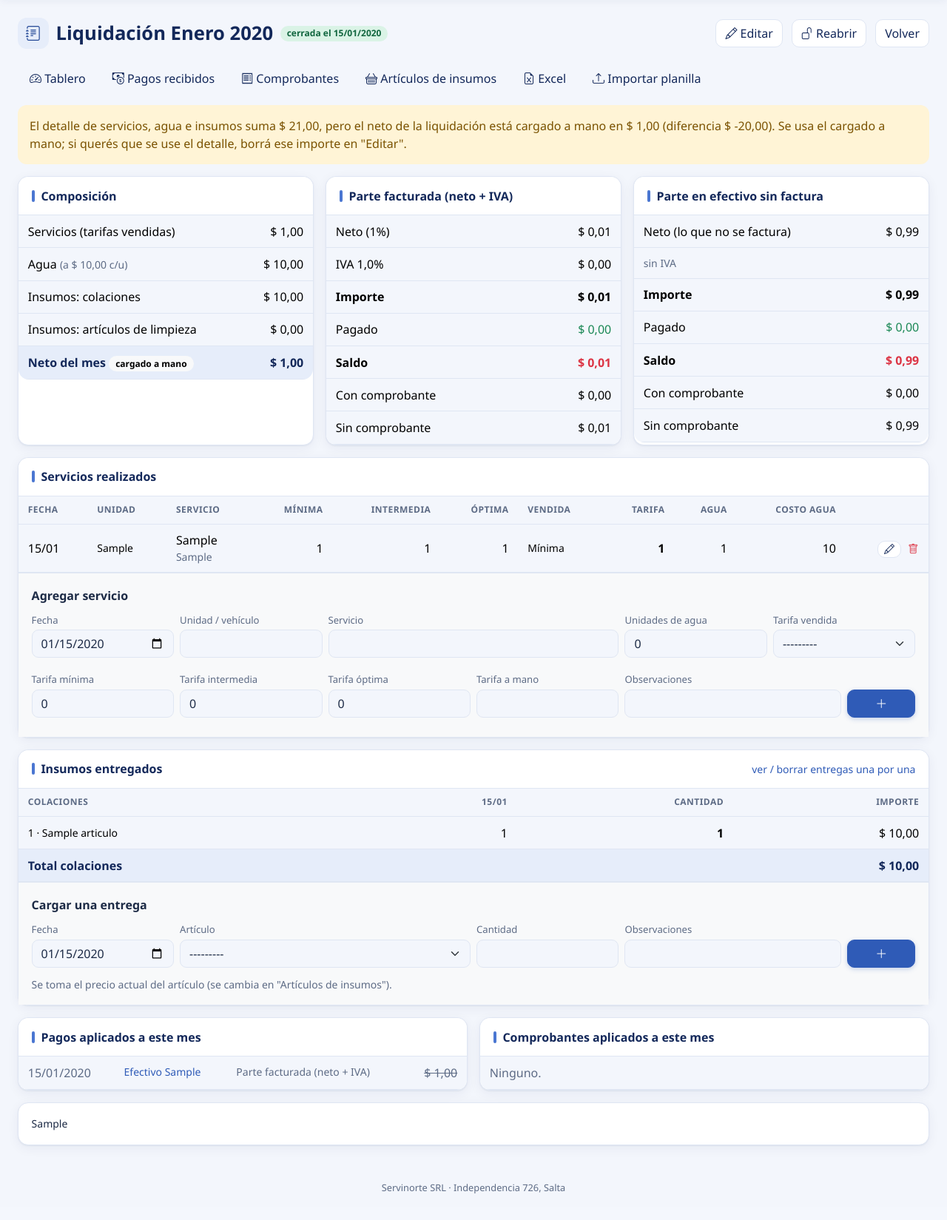
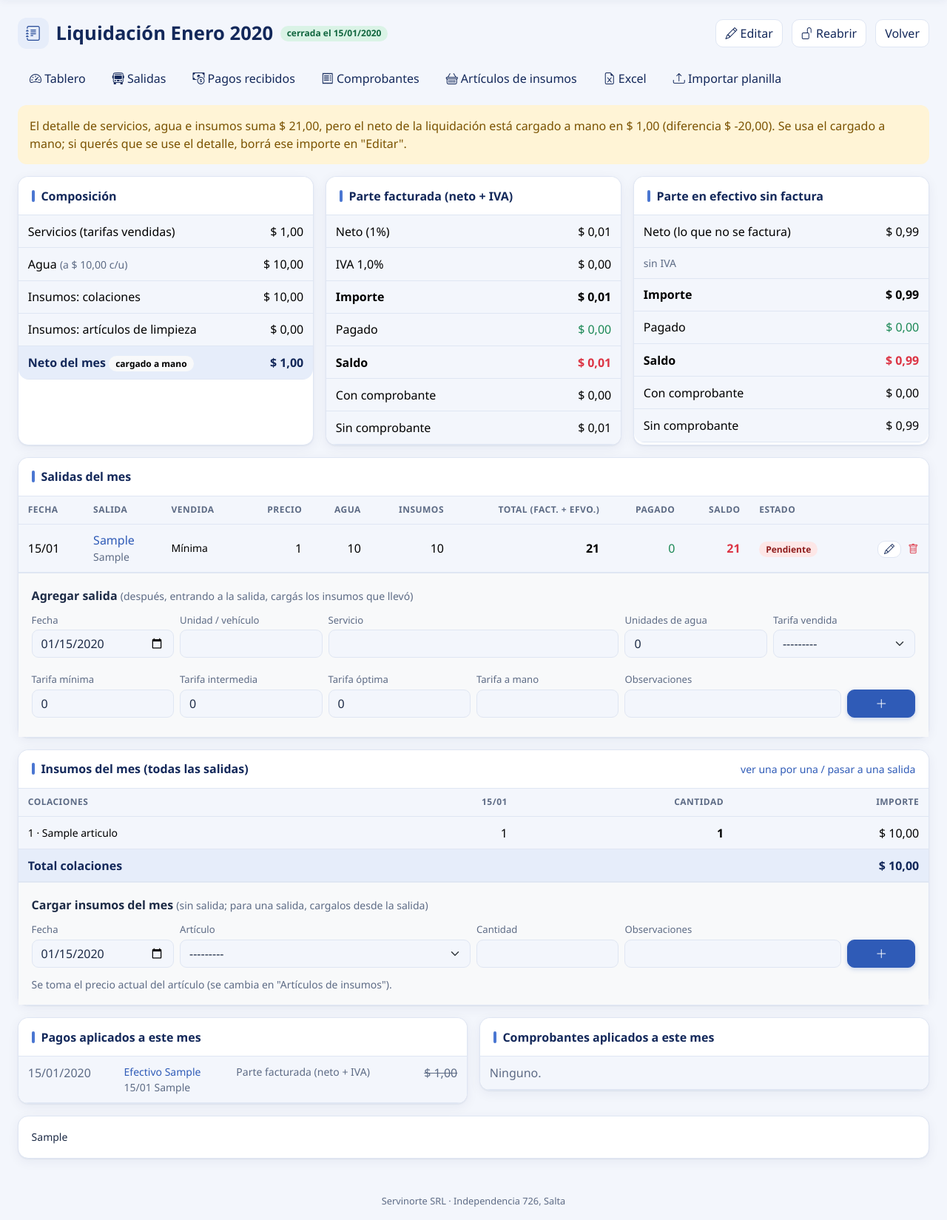
Before and after one commit to ttencusiservinortesrl-creator/turismo-servinorte, a Django app: page /marco-antonio/liquidaciones/1/ in a window 1280 px wide; the page is wider, and only the part inside the window is pictured. Shown: the part 61-1710 px from the top of that part at 74% size. Before the commit the page ends 1674 px from the top of that part, so only its background shows below. Run offline with Django 5.2, Linux system fonts and the light colour scheme; a user stored in the database is signed in; tables that the repository leaves empty hold one stand-in row (values such as "Sample post"); some libraries are stand-ins or nearby versions.

Commit message:
Marco Antonio: liquidacion por salida con insumos y estado de pago
Cada salida se carga con su precio, se le agregan los insumos que llevo
y muestra cuanto se pago de la parte facturada y de la de efectivo
(pagos directos a la salida + pagos a cuenta del mes repartidos de la
salida mas vieja a la mas nueva). Lista de salidas con filtro pendientes
/ pagadas, pagos imputables a una salida e insumos del mes asignables.

Co-Authored-By: Claude Opus 5.5 <noreply@anthropic.com>

```diff
--- a/marcoantonio/forms.py
+++ b/marcoantonio/forms.py
@@ -50,7 +50,31 @@ class LiquidacionForm(Estilado, forms.ModelForm):
         return super().save(commit)
 
 
-class ServicioForm(Estilado, forms.ModelForm):
+class TarifasOpcionales:
+    """Las tres tarifas no son obligatorias: si se dejan vacías quedan en 0."""
+    def __init__(self, *args, **kwargs):
+        super().__init__(*args, **kwargs)
+        for c in ('tarifa_minima', 'tarifa_intermedia', 'tarifa_optima', 'unidades_agua'):
+            self.fields[c].required = False
+
+    def clean(self):
+        datos = super().clean()
+        for c in ('tarifa_minima', 'tarifa_intermedia', 'tarifa_optima', 'unidades_agua'):
+            if datos.get(c) in (None, ''):
+                datos[c] = 0
+        return datos
+
+
+class SalidaForm(Estilado, TarifasOpcionales, forms.ModelForm):
+    """Salida nueva: el mes (liquidación) se toma de la fecha."""
+    class Meta:
+        model = ServicioMAT
+        fields = ['fecha', 'unidad', 'servicio', 'tarifa_minima', 'tarifa_intermedia', 'tarifa_optima', 'tarifa_elegida',
+                  'tarifa_otra', 'unidades_agua', 'observaciones']
+        widgets = {'fecha': FECHA}
+
+
+class ServicioForm(Estilado, TarifasOpcionales, forms.ModelForm):
     class Meta:
         model = ServicioMAT
         fields = ['fecha', 'unidad', 'servicio', 'tarifa_minima', 'tarifa_intermedia', 'tarifa_optima', 'tarifa_elegida',
@@ -62,6 +86,7 @@ class EntregaForm(Estilado, forms.ModelForm):
     class Meta:
         model = EntregaInsumo
         fields = ['fecha', 'articulo', 'cantidad', 'observaciones']
+        # La salida (o "del mes") la pone la pantalla desde donde se carga.
         widgets = {'fecha': FECHA}
 
     def __init__(self, *args, **kwargs):
@@ -102,11 +127,28 @@ class PagoForm(Estilado, forms.ModelForm):
 
 class ImputacionForm(Estilado, forms.ModelForm):
     class Meta:
-        fields = ['liquidacion', 'parte', 'importe', 'observaciones']
+        fields = ['servicio', 'liquidacion', 'parte', 'importe', 'observaciones']
 
     def __init__(self, *args, **kwargs):
         super().__init__(*args, **kwargs)
         self.fields['liquidacion'].label_from_instance = lambda l: f'{l.codigo} · {l.nombre}'
+        self.fields['liquidacion'].required = False
+        self.fields['liquidacion'].help_text = 'Si elegís una salida, se completa solo.'
+        self.fields['servicio'].queryset = ServicioMAT.objects.select_related('liquidacion').order_by('-fecha')
+        self.fields['servicio'].label_from_instance = lambda s: f'{s.fecha:%d/%m/%Y} · {s.servicio} · {s.unidad}'
+        self.fields['servicio'].empty_label = '— a cuenta del mes —'
+
+    def clean(self):
+        datos = super().clean()
+        salida, liquidacion = datos.get('servicio'), datos.get('liquidacion')
+        if salida and liquidacion and salida.liquidacion_id != liquidacion.pk:
+            self.add_error('liquidacion', 'La salida es de otro mes.')
+        elif salida:
+            datos['liquidacion'] = salida.liquidacion
+            self.instance.liquidacion = salida.liquidacion
+        elif not liquidacion and datos.get('importe'):
+            self.add_error('liquidacion', 'Elegí la salida o el mes.')
+        return datos
 
 
 class ImputacionPagoForm(ImputacionForm):
--- /dev/null
+++ b/marcoantonio/templates/marcoantonio/_estado_pago.html
@@ -0,0 +1 @@
+<span class="badge pago-{{ e }}">{% if e == 'pagada' %}Pagada{% elif e == 'parcial' %}Pago parcial{% elif e == 'pendiente' %}Pendiente{% else %}Sin precio{% endif %}</span>
--- a/marcoantonio/templates/marcoantonio/_menu.html
+++ b/marcoantonio/templates/marcoantonio/_menu.html
@@ -1,6 +1,7 @@
 {% with u=request.resolver_match.url_name %}
 <ul class="nav nav-pills mb-3 gap-1">
     <li class="nav-item"><a class="nav-link {% if u == 'tablero' %}active{% endif %}" href="{% url 'marcoantonio:tablero' %}"><i class="bi bi-speedometer2"></i> Tablero</a></li>
+    <li class="nav-item"><a class="nav-link {% if u == 'salidas' or u == 'salida' or u == 'salida_nueva' %}active{% endif %}" href="{% url 'marcoantonio:salidas' %}"><i class="bi bi-bus-front"></i> Salidas</a></li>
     <li class="nav-item"><a class="nav-link {% if u == 'pagos' or u == 'pago_nuevo' or u == 'pago_editar' %}active{% endif %}" href="{% url 'marcoantonio:pagos' %}"><i class="bi bi-cash-coin"></i> Pagos recibidos</a></li>
     <li class="nav-item"><a class="nav-link {% if 'comprobante' in u %}active{% endif %}" href="{% url 'marcoantonio:comprobantes' %}"><i class="bi bi-receipt"></i> Comprobantes</a></li>
     <li class="nav-item"><a class="nav-link {% if 'articulo' in u %}active{% endif %}" href="{% url 'marcoantonio:articulos' %}"><i class="bi bi-basket"></i> Artículos de insumos</a></li>
--- a/marcoantonio/templates/marcoantonio/liquidacion.html
+++ b/marcoantonio/templates/marcoantonio/liquidacion.html
@@ -52,27 +52,35 @@
 </div>
 
 <div class="card mb-3">
-    <div class="card-header">Servicios realizados</div>
+    <div class="card-header">Salidas del mes</div>
     <div class="table-responsive">
         <table class="table table-sm align-middle mb-0">
-            <thead><tr><th>Fecha</th><th>Unidad</th><th>Servicio</th><th class="num">Mínima</th><th class="num">Intermedia</th><th class="num">Óptima</th>
-                <th>Vendida</th><th class="num">Tarifa</th><th class="num">Agua</th><th class="num">Costo agua</th><th></th></tr></thead>
+            <thead><tr><th>Fecha</th><th>Salida</th><th>Vendida</th><th class="num">Precio</th><th class="num">Agua</th><th class="num">Insumos</th>
+                <th class="num">Total (fact. + efvo.)</th><th class="num">Pagado</th><th class="num">Saldo</th><th>Estado</th><th></th></tr></thead>
             <tbody>
-            {% for s in liq.servicios.all %}
+            {% for f in filas_salidas %}{% with s=f.salida p=f.pagos %}
                 <tr>
-                    <td>{{ s.fecha|date:"d/m" }}</td><td class="small">{{ s.unidad }}</td><td>{{ s.servicio }}{% if s.observaciones %}<div class="small text-muted">{{ s.observaciones }}</div>{% endif %}</td>
-                    <td class="num">{{ s.tarifa_minima|pesos }}</td><td class="num">{{ s.tarifa_intermedia|pesos }}</td><td class="num">{{ s.tarifa_optima|pesos }}</td>
+                    <td>{{ s.fecha|date:"d/m" }}</td>
+                    <td><a href="{% url 'marcoantonio:salida' s.pk %}">{{ s.servicio }}</a><div class="small text-muted">{{ s.unidad }}</div></td>
                     <td class="small">{{ s.get_tarifa_elegida_display|default:"—" }}</td>
-                    <td class="num fw-semibold">{{ s.tarifa|pesos }}</td><td class="num">{{ s.unidades_agua }}</td><td class="num">{{ s.costo_agua|pesos }}</td>
+                    <td class="num">{{ s.tarifa|pesos }}</td><td class="num">{{ s.costo_agua|pesos }}</td><td class="num">{{ s.total_insumos|pesos }}</td>
+                    <td class="num fw-semibold">{{ p.total|pesos }}</td><td class="num text-success">{{ p.pagado|pesos }}</td>
+                    <td class="num {% if p.saldo >= 1 %}text-danger fw-semibold{% endif %}">{{ p.saldo|pesos }}</td>
+                    <td>{% include 'marcoantonio/_estado_pago.html' with e=p.estado %}</td>
                     <td class="text-end text-nowrap"><a class="btn btn-sm btn-outline-secondary py-0" href="{% url 'marcoantonio:servicio_editar' liq.pk s.pk %}"><i class="bi bi-pencil"></i></a>
-                        <form class="d-inline" method="post" action="{% url 'marcoantonio:servicio_borrar' liq.pk s.pk %}" onsubmit="return confirm('¿Borrar este servicio?');">{% csrf_token %}<button class="btn btn-sm btn-link text-danger p-0 ms-1" type="submit"><i class="bi bi-trash"></i></button></form></td>
+                        <form class="d-inline" method="post" action="{% url 'marcoantonio:servicio_borrar' liq.pk s.pk %}" onsubmit="return confirm('¿Borrar esta salida?');">{% csrf_token %}<button class="btn btn-sm btn-link text-danger p-0 ms-1" type="submit"><i class="bi bi-trash"></i></button></form></td>
                 </tr>
-            {% empty %}<tr><td colspan="11" class="text-center text-muted py-3">Sin servicios cargados.</td></tr>{% endfor %}
+            {% endwith %}{% empty %}<tr><td colspan="11" class="text-center text-muted py-3">Sin salidas cargadas.</td></tr>{% endfor %}
+            {% if resto_mes.facturada >= 1 or resto_mes.efectivo >= 1 %}
+                <tr class="table-light"><td></td><td colspan="5" class="small">Resto del mes <span class="text-muted">(insumos sin salida{% if liq.neto_manual is not None %} y diferencia con el neto cargado a mano{% endif %})</span></td>
+                    <td class="num fw-semibold">{{ resto_mes.facturada|add:resto_mes.efectivo|pesos }}</td>
+                    <td class="num text-success">{{ sobrante_pagos.facturada|add:sobrante_pagos.efectivo|pesos }}</td><td colspan="3"></td></tr>
+            {% endif %}
             </tbody>
         </table>
     </div>
     <div class="card-body border-top bg-light">
-        <div class="fw-semibold mb-2">Agregar servicio</div>
+        <div class="fw-semibold mb-2">Agregar salida <span class="small fw-normal text-muted">(después, entrando a la salida, cargás los insumos que llevó)</span></div>
         <form method="post" action="{% url 'marcoantonio:servicio_nuevo' liq.pk %}" class="row g-2 align-items-end">
             {% csrf_token %}
             {% include '_campo.html' with campo=servicio_form.fecha clase='col-6 col-md-2' %}
@@ -91,7 +99,7 @@
 </div>
 
 <div class="card mb-3">
-    <div class="card-header d-flex"><span>Insumos entregados</span><a class="small fw-normal" href="{% url 'marcoantonio:entregas' liq.pk %}">ver / borrar entregas una por una</a></div>
+    <div class="card-header d-flex"><span>Insumos del mes (todas las salidas)</span><a class="small fw-normal" href="{% url 'marcoantonio:entregas' liq.pk %}">ver una por una / pasar a una salida</a></div>
     {% for sec in secciones %}
     <div class="table-responsive">
         <table class="table table-sm align-middle mb-0">
@@ -108,7 +116,7 @@
     </div>
     {% empty %}<div class="card-body text-muted">Sin insumos cargados.</div>{% endfor %}
     <div class="card-body border-top bg-light">
-        <div class="fw-semibold mb-2">Cargar una entrega</div>
+        <div class="fw-semibold mb-2">Cargar insumos del mes <span class="small fw-normal text-muted">(sin salida; para una salida, cargalos desde la salida)</span></div>
         <form method="post" action="{% url 'marcoantonio:entrega_nueva' liq.pk %}" class="row g-2 align-items-end">
             {% csrf_token %}
             {% include '_campo.html' with campo=entrega_form.fecha clase='col-6 col-md-2' %}
@@ -127,7 +135,8 @@
             <div class="card-header">Pagos aplicados a este mes</div>
             <table class="table table-sm mb-0">
                 {% for i in imputaciones_pagos %}
-                    <tr{% if i.pago.anulado %} class="mov-anulado"{% endif %}><td>{{ i.pago.fecha|date:"d/m/Y" }}</td><td class="small"><a href="{% url 'marcoantonio:pago_editar' i.pago.pk %}">{{ i.pago.get_medio_display }}{% if i.pago.ref_planilla %} {{ i.pago.ref_planilla }}{% endif %}</a></td>
+                    <tr{% if i.pago.anulado %} class="mov-anulado"{% endif %}><td>{{ i.pago.fecha|date:"d/m/Y" }}</td><td class="small"><a href="{% url 'marcoantonio:pago_editar' i.pago.pk %}">{{ i.pago.get_medio_display }}{% if i.pago.ref_planilla %} {{ i.pago.ref_planilla }}{% endif %}</a>
+                        <div class="text-muted">{% if i.servicio %}{{ i.servicio.fecha|date:"d/m" }} {{ i.servicio.servicio }}{% else %}a cuenta del mes{% endif %}</div></td>
                         <td class="small">{{ i.get_parte_display }}</td><td class="num">$ {{ i.importe|pesos:2 }}</td></tr>
                 {% empty %}<tr><td class="text-muted">Ninguno.</td></tr>{% endfor %}
             </table>
--- a/marcoantonio/templates/marcoantonio/tablero.html
+++ b/marcoantonio/templates/marcoantonio/tablero.html
@@ -4,7 +4,8 @@
 {% block content %}
 <div class="encabezado">
     <h1><span class="icono"><i class="bi bi-briefcase"></i></span> Marco Antonio Tours</h1>
-    <a class="btn btn-primary" href="{% url 'marcoantonio:liquidacion_nueva' %}"><i class="bi bi-plus-lg"></i> Nueva liquidación</a>
+    <a class="btn btn-primary" href="{% url 'marcoantonio:salida_nueva' %}"><i class="bi bi-plus-lg"></i> Nueva salida</a>
+    <a class="btn btn-outline-primary" href="{% url 'marcoantonio:liquidacion_nueva' %}"><i class="bi bi-journal-plus"></i> Nueva liquidación</a>
     <a class="btn btn-outline-primary" href="{% url 'marcoantonio:pago_nuevo' %}"><i class="bi bi-cash-coin"></i> Cargar pago</a>
     <a class="btn btn-outline-primary" href="{% url 'marcoantonio:comprobante_nuevo' %}"><i class="bi bi-receipt"></i> Cargar comprobante</a>
 </div>
--- a/marcoantonio/urls.py
+++ b/marcoantonio/urls.py
@@ -16,6 +16,12 @@ urlpatterns = [
     path('liquidaciones/<int:pk>/entregas/', views.entregas, name='entregas'),
     path('liquidaciones/<int:pk>/entregas/nueva/', views.entrega_guardar, name='entrega_nueva'),
     path('liquidaciones/<int:pk>/entregas/<int:entrega_pk>/borrar/', views.entrega_borrar, name='entrega_borrar'),
+    path('salidas/', views.salidas, name='salidas'),
+    path('salidas/nueva/', views.salida_nueva, name='salida_nueva'),
+    path('salidas/<int:pk>/', views.salida, name='salida'),
+    path('salidas/<int:pk>/insumos/', views.salida_insumo, name='salida_insumo'),
+    path('salidas/<int:pk>/insumos/<int:entrega_pk>/borrar/', views.salida_insumo_borrar, name='salida_insumo_borrar'),
+    path('liquidaciones/<int:pk>/entregas/<int:entrega_pk>/asignar/', views.entrega_asignar, name='entrega_asignar'),
     path('articulos/', views.articulos, name='articulos'),
     path('articulos/<int:pk>/', views.articulos, name='articulo_editar'),
     path('comprobantes/', views.comprobantes, name='comprobantes'),
--- a/marcoantonio/views.py
+++ b/marcoantonio/views.py
@@ -8,8 +8,8 @@ from django.views.decorators.http import require_POST
 
 from . import control, excel, importador
 from .forms import (ArticuloForm, ComprobanteForm, EntregaForm, ImportarForm, ImputacionesComprobanteFormSet,
-                    ImputacionesPagoFormSet, LiquidacionForm, PagoForm, ServicioForm)
-from .models import PARTES, Articulo, Comprobante, EntregaInsumo, Liquidacion, Pago, ServicioMAT
+                    ImputacionesPagoFormSet, LiquidacionForm, PagoForm, SalidaForm, ServicioForm)
+from .models import ESTADOS_PAGO, PARTES, Articulo, Comprobante, EntregaInsumo, Liquidacion, Pago, ServicioMAT
 
 
 def mat(vista):
@@ -81,7 +81,11 @@ def liquidacion(request, pk):
         'diferencia_detalle': (liq.neto_manual - suma_detalle) if liq.neto_manual is not None and (liq.servicios.exists() or liq.entregas.exists()) else None,
         'servicio_form': ServicioForm(initial={'fecha': liq.periodo}),
         'entrega_form': EntregaForm(initial={'fecha': timezone.localdate() if timezone.localdate().replace(day=1) == liq.periodo else liq.periodo}),
-        'imputaciones_pagos': liq.imputaciones_pagos.select_related('pago').order_by('pago__fecha'),
+        'filas_salidas': _filas_salidas(liq.servicios.select_related('liquidacion').prefetch_related('insumos__articulo')),
+        'resto_mes': {parte: liq.resto_del_mes(parte) for parte, _ in PARTES},
+        'sobrante_pagos': liq.reparto_pagos()[None],
+        'estados': ESTADOS_PAGO,
+        'imputaciones_pagos': liq.imputaciones_pagos.select_related('pago', 'servicio').order_by('pago__fecha'),
         'imputaciones_comprobantes': liq.imputaciones_comprobantes.select_related('comprobante').order_by('comprobante__fecha'),
     })
 
@@ -150,7 +154,8 @@ def entrega_guardar(request, pk):
 @mat
 def entregas(request, pk):
     liq = get_object_or_404(Liquidacion, pk=pk)
-    return render(request, 'marcoantonio/entregas.html', {'liq': liq, 'entregas': liq.entregas.select_related('articulo')})
+    return render(request, 'marcoantonio/entregas.html', {'liq': liq, 'entregas': liq.entregas.select_related('articulo', 'servicio'),
+                                                          'salidas': liq.servicios.all()})
 
 
 @mat
@@ -158,6 +163,111 @@ def entregas(request, pk):
 def entrega_borrar(request, pk, entrega_pk):
     get_object_or_404(EntregaInsumo, pk=entrega_pk, liquidacion_id=pk).delete()
     messages.success(request, 'Entrega borrada.')
+    return redirect('marcoantonio:entregas', pk)
+
+
+# ---------- Salidas ----------
+
+def _liquidacion_del_mes(fecha):
+    """La liquidación del mes de esa fecha; si no existe, se crea con el % y el IVA de la última."""
+    periodo = fecha.replace(day=1)
+    liq = Liquidacion.objects.filter(periodo=periodo).first()
+    if liq:
+        return liq
+    anterior = Liquidacion.objects.order_by('-periodo').first()
+    datos = {}
+    if anterior:
+        datos = {'porcentaje_facturado': anterior.porcentaje_facturado, 'porcentaje_iva': anterior.porcentaje_iva,
+                 'precio_agua': anterior.precio_agua}
+    return Liquidacion.objects.create(periodo=periodo, **datos)
+
+
+def _filas_salidas(salidas):
+    """Cada salida con su estado de pago (el reparto se calcula una vez por mes)."""
+    repartos, filas = {}, []
+    for sal in salidas:
+        if sal.liquidacion_id not in repartos:
+            repartos[sal.liquidacion_id] = sal.liquidacion.reparto_pagos()
+        filas.append({'salida': sal, 'pagos': sal.estado_pagos(repartos[sal.liquidacion_id])})
+    return filas
+
+
+@mat
+def salidas(request):
+    estado = request.GET.get('estado', 'pendientes')
+    mes = request.GET.get('mes', '')
+    lista = ServicioMAT.objects.select_related('liquidacion').prefetch_related(
+        'insumos__articulo', 'liquidacion__servicios__insumos__articulo',
+        'liquidacion__imputaciones_pagos__pago').order_by('-fecha', '-id')
+    if mes:
+        lista = lista.filter(liquidacion_id=mes)
+    filas = _filas_salidas(lista)
+    if estado == 'pendientes':
+        filas = [f for f in filas if f['pagos']['estado'] in ('pendiente', 'parcial', 'sin_importe')]
+    elif estado == 'pagadas':
+        filas = [f for f in filas if f['pagos']['estado'] == 'pagada']
+    return render(request, 'marcoantonio/salidas.html', {
+        'filas': filas, 'estado': estado, 'mes': mes, 'meses': Liquidacion.objects.order_by('-periodo'),
+        'estados': ESTADOS_PAGO,
+        'saldo_total': sum((f['pagos']['saldo'] for f in filas), 0)})
+
+
+@mat
+def salida_nueva(request):
+    form = SalidaForm(request.POST or None, initial={'fecha': timezone.localdate()})
+    if request.method == 'POST' and form.is_valid():
+        salida = form.save(commit=False)
+        salida.liquidacion = _liquidacion_del_mes(salida.fecha)
+        salida.save()
+        if salida.liquidacion.cerrada:
+            messages.warning(request, f'Ojo: la liquidación de {salida.liquidacion.nombre} ya estaba cerrada.')
+        messages.success(request, 'Salida cargada. Ahora podés agregar los insumos que llevó.')
+        return redirect('marcoantonio:salida', salida.pk)
+    return render(request, 'marcoantonio/form.html', {'form': form, 'titulo': 'Nueva salida'})
+
+
+@mat
+def salida(request, pk):
+    sal = get_object_or_404(ServicioMAT.objects.select_related('liquidacion'), pk=pk)
+    liq = sal.liquidacion
+    imputaciones = [i for i in liq.imputaciones_pagos.select_related('pago') if i.servicio_id == sal.pk]
+    return render(request, 'marcoantonio/salida.html', {
+        'sal': sal, 'liq': liq, 'pagos': sal.estado_pagos(), 'estados': ESTADOS_PAGO,
+        'insumos': sal.insumos.select_related('articulo'), 'imputaciones': imputaciones,
+        'comprobantes': sal.imputaciones_comprobantes.select_related('comprobante'),
+        'entrega_form': EntregaForm(initial={'fecha': sal.fecha}),
+    })
+
+
+@mat
+@require_POST
+def salida_insumo(request, pk):
+    sal = get_object_or_404(ServicioMAT.objects.select_related('liquidacion'), pk=pk)
+    form = EntregaForm(request.POST, instance=EntregaInsumo(liquidacion=sal.liquidacion, servicio=sal))
+    if form.is_valid():
+        e = form.save()
+        messages.success(request, f'Agregado: {e.cantidad:g} × {e.articulo.nombre} ($ {e.total:,.2f}).'.replace(',', 'X').replace('.', ',').replace('X', '.'))
+    else:
+        messages.error(request, 'No se agregó: ' + ' '.join(e for es in form.errors.values() for e in es))
+    return redirect('marcoantonio:salida', pk)
+
+
+@mat
+@require_POST
+def salida_insumo_borrar(request, pk, entrega_pk):
+    get_object_or_404(EntregaInsumo, pk=entrega_pk, servicio_id=pk).delete()
+    messages.success(request, 'Insumo quitado de la salida.')
+    return redirect('marcoantonio:salida', pk)
+
+
+@mat
+@require_POST
+def entrega_asignar(request, pk, entrega_pk):
+    """Pasa un insumo "del mes" a una salida (o lo devuelve al mes)."""
+    entrega = get_object_or_404(EntregaInsumo, pk=entrega_pk, liquidacion_id=pk)
+    salida_id = request.POST.get('servicio') or None
+    entrega.servicio = get_object_or_404(ServicioMAT, pk=salida_id, liquidacion_id=pk) if salida_id else None
+    entrega.save(update_fields=['servicio'])
     return redirect('marcoantonio:entregas', pk)
 
 
@@ -177,9 +287,9 @@ def articulos(request, pk=None):
 
 # ---------- Comprobantes y pagos ----------
 
-def _guardar_con_imputaciones(request, objeto, form_clase, formset_clase, plantilla, titulo, destino):
+def _guardar_con_imputaciones(request, objeto, form_clase, formset_clase, plantilla, titulo, destino, inicial=None):
     form = form_clase(request.POST or None, instance=objeto)
-    formset = formset_clase(request.POST or None, instance=objeto, prefix='imp')
+    formset = formset_clase(request.POST or None, instance=objeto, prefix='imp', initial=inicial)
     if request.method == 'POST' and form.is_valid() and formset.is_valid():
         with transaction.atomic():
             guardado = form.save()
@@ -187,8 +297,12 @@ def _guardar_con_imputaciones(request, objeto, form_clase, formset_clase, planti
             formset.save()
         messages.success(request, f'{titulo} guardado.')
         return redirect(destino)
+    salidas_pendientes = [f for f in _filas_salidas(
+        ServicioMAT.objects.select_related('liquidacion').prefetch_related(
+            'insumos__articulo', 'liquidacion__servicios__insumos__articulo', 'liquidacion__imputaciones_pagos__pago'
+        ).order_by('fecha')) if f['pagos']['saldo'] >= 1]
     return render(request, plantilla, {'form': form, 'formset': formset, 'titulo': titulo, 'objeto': objeto,
-                                       'pendientes': _pendientes()})
+                                       'pendientes': _pendientes(), 'salidas_pendientes': salidas_pendientes})
 
 
 def _pendientes():
@@ -225,10 +339,15 @@ def pagos(request):
 @mat
 def pago_form(request, pk=None):
     objeto = get_object_or_404(Pago, pk=pk) if pk else Pago(fecha=timezone.localdate())
+    inicial = None
     if objeto.pk is None:
         objeto.creado_por = request.user
+        sal = ServicioMAT.objects.filter(pk=request.GET.get('salida') or 0).first()
+        if sal:
+            # Viene desde una salida: el primer renglón ya apunta a esa salida
+            inicial = [{'servicio': sal.pk, 'liquidacion': sal.liquidacion_id, 'parte': 'efectivo'}]
     return _guardar_con_imputaciones(request, objeto, PagoForm, ImputacionesPagoFormSet,
-                                     'marcoantonio/con_imputaciones.html', 'Pago', 'marcoantonio:pagos')
+                                     'marcoantonio/con_imputaciones.html', 'Pago', 'marcoantonio:pagos', inicial)
 
 
 @mat
--- a/static/css/tema.css
+++ b/static/css/tema.css
@@ -226,3 +226,8 @@ a:hover { text-decoration: underline; }
 .mov-anulado td.num { text-decoration: line-through; }
 
 .fila-manual > td { background: #fff8e6 !important; font-weight: 600; }
+
+.pago-pagada { background: #daf3e6; color: #11663f; }
+.pago-parcial { background: #fff4d6; color: #8a5a00; }
+.pago-pendiente { background: #fde7e7; color: #8f1d1d; }
+.pago-sin_importe { background: #eceff4; color: #6b7487; }
```
Also changed, not shown: marcoantonio/models.py (+79 -1 lines), marcoantonio/templates/marcoantonio/con_imputaciones.html (+21 -4 lines), marcoantonio/templates/marcoantonio/entregas.html (+7 -2 lines), marcoantonio/templates/marcoantonio/salida.html (added, +97 -0 lines), marcoantonio/templates/marcoantonio/salidas.html (added, +54 -0 lines), marcoantonio/tests.py (+66 -0 lines), marcoantonio/migrations/0003_salidas.py (added).
